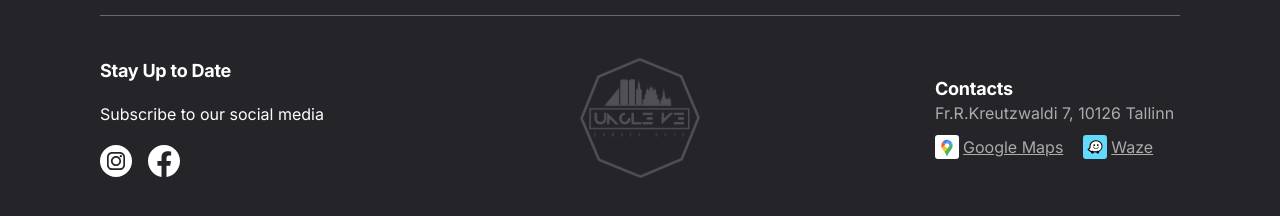
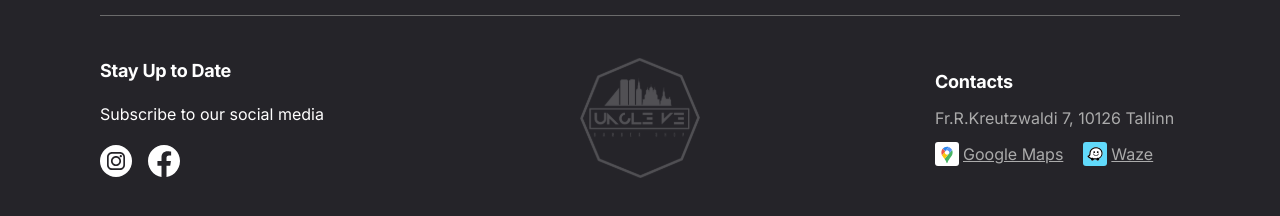
Before and after one commit to lopachuck/test-barber, a React (Create React App) app: page /shop in a window 1280 px wide. Shown: the part 845-1061 px from the top of the page. Built offline with nearby package versions, Linux system fonts and the light colour scheme; no server answers.

Commit message:
Footer ipad fix | Contacts fix soc icons

```diff
--- a/src/components/Menu/menu.styles.ts
+++ b/src/components/Menu/menu.styles.ts
@@ -50,7 +50,7 @@ export const MenuItemLink = styled(NavLink)`
     text-decoration: none;
     color: ${({theme}) => theme.colors.white};
     &.active{
-        color: ${({theme}) => theme.colors.accentColor} !important;
+        color: ${({ theme }) => theme.colors.accentColor};
     }
 `
 export const MenuItemText = styled.div`
@@ -60,15 +60,12 @@ export const MenuItemText = styled.div`
     line-height: 24px; /* 150% */
     text-transform: uppercase;
 `
-
-
 export const MobileMenuWrapper = styled.div`
     display: none;
     @media ${devices.md}{
         display: flex;
     }
 `
-
 export const BurgerBtn = styled.div`
     display: none;
     @media ${devices.md} {
--- a/src/layouts/Footer/footer.styles.ts
+++ b/src/layouts/Footer/footer.styles.ts
@@ -1,8 +1,8 @@
 import styled from 'styled-components'
-import {devices} from '../../devices'
-import {Link, NavLink} from "react-router-dom";
-import {LinkDirectionGoogle, LinkDirectionWaze, LinkWrapper} from "../../components/GoogleMap/customGoogleMap.styles";
-import {SocialWrapper} from "../../pages/Home/home.styles";
+import { devices } from '../../devices'
+import { NavLink } from 'react-router-dom'
+import { LinkDirectionGoogle, LinkDirectionWaze, LinkWrapper } from '../../components/GoogleMap/customGoogleMap.styles'
+import { SocialWrapper } from '../../pages/Home/home.styles'
 import IconLogoBig from '../../assets/icon/logo_big.svg'
 
 export const FooterWrapper = styled.footer`
@@ -12,17 +12,15 @@ export const FooterWrapper = styled.footer`
     padding: 0 140px;
     width: 100%;
     height: 314px;
-    margin: 0 auto;
-    margin-top: 60px;
+    margin: 60px auto 0;
     @media ${devices.lg} {
         padding: 0 100px;
     }
     @media ${devices.md} {
         flex-wrap: wrap;
-        margin: 0 auto;
         height: fit-content;
         padding: 0 60px;
-        margin-top: 60px;
+        margin: 60px auto 0;
     }
     @media ${devices.sm} {
         padding: 0 16px;
@@ -74,14 +72,6 @@ export const FooterColumn = styled.div`
         padding: 40px 0;
     }
 `
-export const SocialIconWrapper = styled.div`
-    @media ${devices.xs} {
-        display: flex;
-        justify-content: center;
-        gap: 16px;
-        margin: 0 auto;
-    }
-`
 export const InfoTitle = styled.div`
     color: ${({theme}) => theme.colors.white};
     font-size: 18px;
@@ -114,12 +104,16 @@ export const Logo = styled(NavLink)`
     }
 `
 export const ContactsWrapper = styled.div`
+    display: flex;
+    flex-direction: column;
+    gap: 12px;
     min-width: 245px;
+    @media ${devices.md} {
+        order: 2;
+        align-items: center;
+        text-align: center;
+    }
     @media ${devices.xs} {
-        align-items: center;
-        order: 2;
-        text-align: center;
-        //padding: 40px 0 16px 0;
     }
 `
 export const ContactsDetails = styled.div`
@@ -149,13 +143,15 @@ export const Mail = styled.div`
     }
 `
 export const MapLinks = styled(LinkWrapper)`
+    padding-top: 0;
 
+    & > a {
+        font-size: 16px;
+    }
 `
 export const GoogleMapsLink = styled(LinkDirectionGoogle)`
     color: ${({theme}) => theme.colors.textSecondary};
     margin-right: 4px;
-    font-size: 16px !important;
-
     &:before {
         width: 24px;
         height: 24px;
@@ -167,8 +163,6 @@ export const GoogleMapsLink = styled(LinkDirectionGoogle)`
 `
 export const WazeLink = styled(LinkDirectionWaze)`
     color: ${({theme}) => theme.colors.textSecondary};
-    font-size: 16px !important;
-
     &:before {
         width: 24px;
         height: 24px;
--- a/src/layouts/Footer/footer.tsx
+++ b/src/layouts/Footer/footer.tsx
@@ -9,7 +9,7 @@ import {
     BARBERSHOP_PHONE,
 } from '../../config/config'
 import { useTranslation } from 'react-i18next'
-import {SocialLinkFacebook, SocialLinkInstagram, SocialWrapper} from "../../pages/Home/home.styles";
+import { SocialLinkFacebook, SocialLinkInstagram } from '../../pages/Home/home.styles'
 
 const Footer: FC = () => {
     const { t, i18n } = useTranslation()
@@ -39,6 +39,7 @@ const Footer: FC = () => {
                             <S.Mail>
                                 <a href={`mailto:${BARBERSHOP_MAIL_ADDRESS}`}>{BARBERSHOP_MAIL_ADDRESS}</a>
                             </S.Mail>
+                        </S.ContactsDetails>
                         <S.MapLinks>
                             <S.GoogleMapsLink
                                 to={BARBERSHOP_DIRECTION_LINK_GOOGLE} target={'_blank'}
@@ -47,7 +48,6 @@ const Footer: FC = () => {
                                 to={BARBERSHOP_DIRECTION_LINK_WAZE} target={'_blank'}
                                 rel="noopener noreferrer">Waze</S.WazeLink>
                         </S.MapLinks>
-                        </S.ContactsDetails>
                     </S.ContactsWrapper>
                 </S.InfoWrapper>
                 <S.CopyrightWrapper>
--- a/src/pages/Contacts/Contacts.tsx
+++ b/src/pages/Contacts/Contacts.tsx
@@ -52,11 +52,11 @@ const Contacts: FC<IAppProps> = (props) => {
                 <S.SocialWrapper>
                     <span>{t('contacts_subscribe')}</span>
                     <S.SocialIconWrapper>
-                        <S.SocialIcon to={BARBERSHOP_INSTAGRAM_LINK} target={'_blank'} rel="noopener noreferrer">
-                            <img src={'/svg/icons/instagram.svg'} alt={'insta'}/>
-                        </S.SocialIcon>
                         <S.SocialIcon to={BARBERSHOP_FACEBOOK_LINK} target={'_blank'} rel="noopener noreferrer">
                             <img src={'/svg/icons/facebook.svg'} alt={'fb'}/>
+                        </S.SocialIcon>
+                        <S.SocialIcon to={BARBERSHOP_INSTAGRAM_LINK} target={'_blank'} rel="noopener noreferrer">
+                            <img src={'/svg/icons/instagram.svg'} alt={'insta'} />
                         </S.SocialIcon>
                     </S.SocialIconWrapper>
                 </S.SocialWrapper>
--- a/src/pages/Contacts/contacts.styles.ts
+++ b/src/pages/Contacts/contacts.styles.ts
@@ -57,6 +57,8 @@ export const SocialWrapper = styled.div`
 export const SocialIconWrapper = styled.div`
     margin-top: 24px;
     display: flex;
+    gap: 16px;
+    flex-direction: row-reverse;
     @media ${devices.xs} {
         margin: unset;
         gap: 16px;
```
Lines whose indentation alone changed are shown as unchanged.
